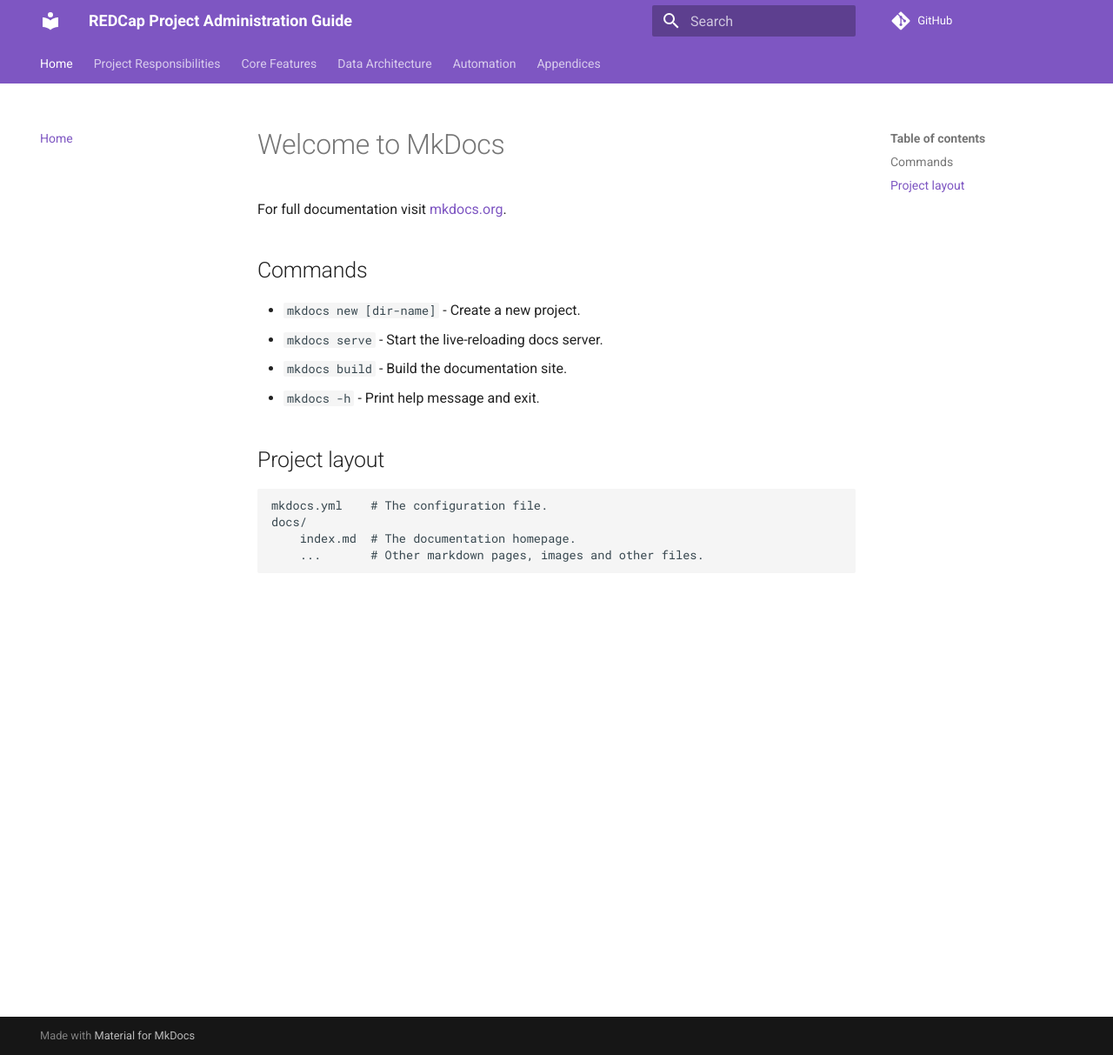
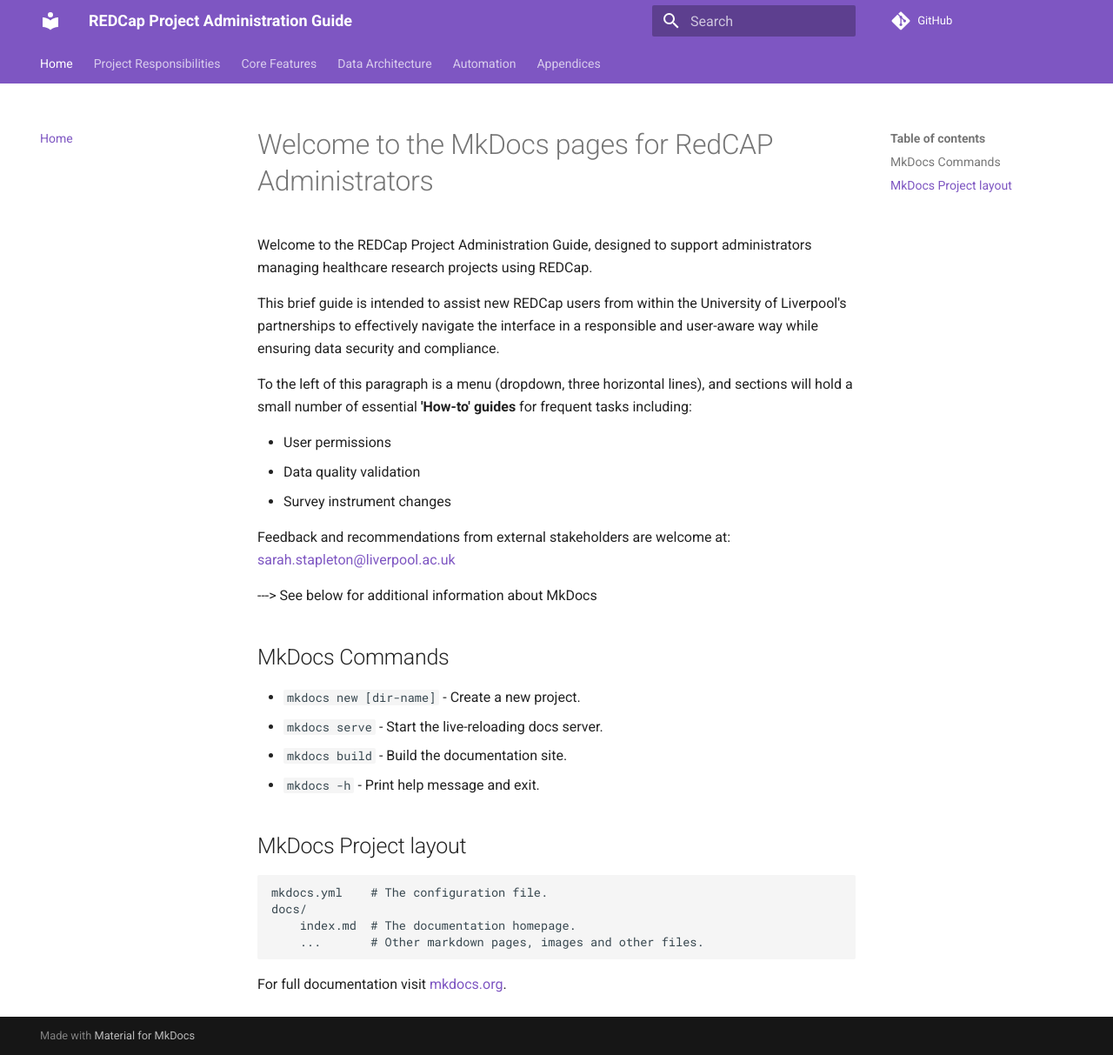
Before and after one commit to sarahstapleton-uol/RedCAP-Administration-Documents, an MkDocs documentation site: the page built from docs/index.md, in a window 1280 px wide and 1213 px high. Shown: the whole window at 87% size. Built offline with MkDocs 1.6.1 and Material for MkDocs 9.7.7, drawn with Linux system fonts in a browser that asks for light colours; comment, search, counter and statistics services are not loaded.

Commit message:
Add homepage and overview introduction

```diff
--- a/docs/index.md
+++ b/docs/index.md
@@ -1,17 +1,32 @@
-# Welcome to MkDocs
+# Welcome to the MkDocs pages for RedCAP Administrators
 
-For full documentation visit [mkdocs.org](https://www.mkdocs.org).
+Welcome to the REDCap Project Administration Guide, designed to support administrators managing healthcare research projects using REDCap.
 
-## Commands
+This brief guide is intended to assist new REDCap users from within the University of Liverpool's partnerships to effectively navigate the interface in a responsible and user-aware way while ensuring data security and compliance.
+
+To the left of this paragraph is a menu (dropdown, three horizontal lines), and sections will hold a small number of essential **'How-to' guides** for frequent tasks including:
+
+- User permissions
+- Data quality validation
+- Survey instrument changes
+
+Feedback and recommendations from external stakeholders are welcome at:
+[sarah.stapleton@liverpool.ac.uk](mailto:sarah.stapleton@liverpool.ac.uk)
+
+---> See below for additional information about MkDocs
+
+## MkDocs Commands
 
 * `mkdocs new [dir-name]` - Create a new project.
 * `mkdocs serve` - Start the live-reloading docs server.
 * `mkdocs build` - Build the documentation site.
 * `mkdocs -h` - Print help message and exit.
 
-## Project layout
+## MkDocs Project layout
 
     mkdocs.yml    # The configuration file.
     docs/
         index.md  # The documentation homepage.
         ...       # Other markdown pages, images and other files.
+
+For full documentation visit [mkdocs.org](https://www.mkdocs.org).
```
